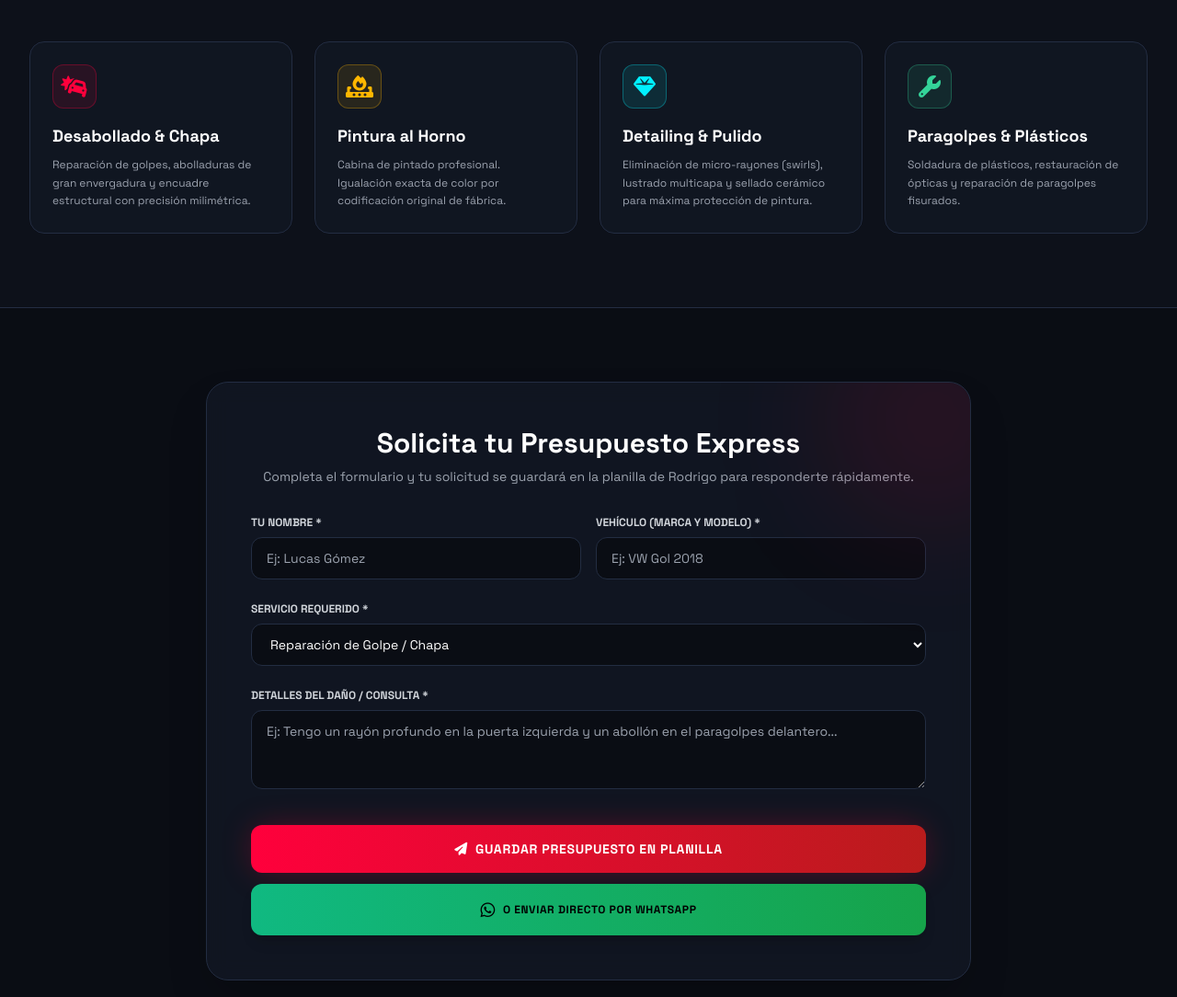
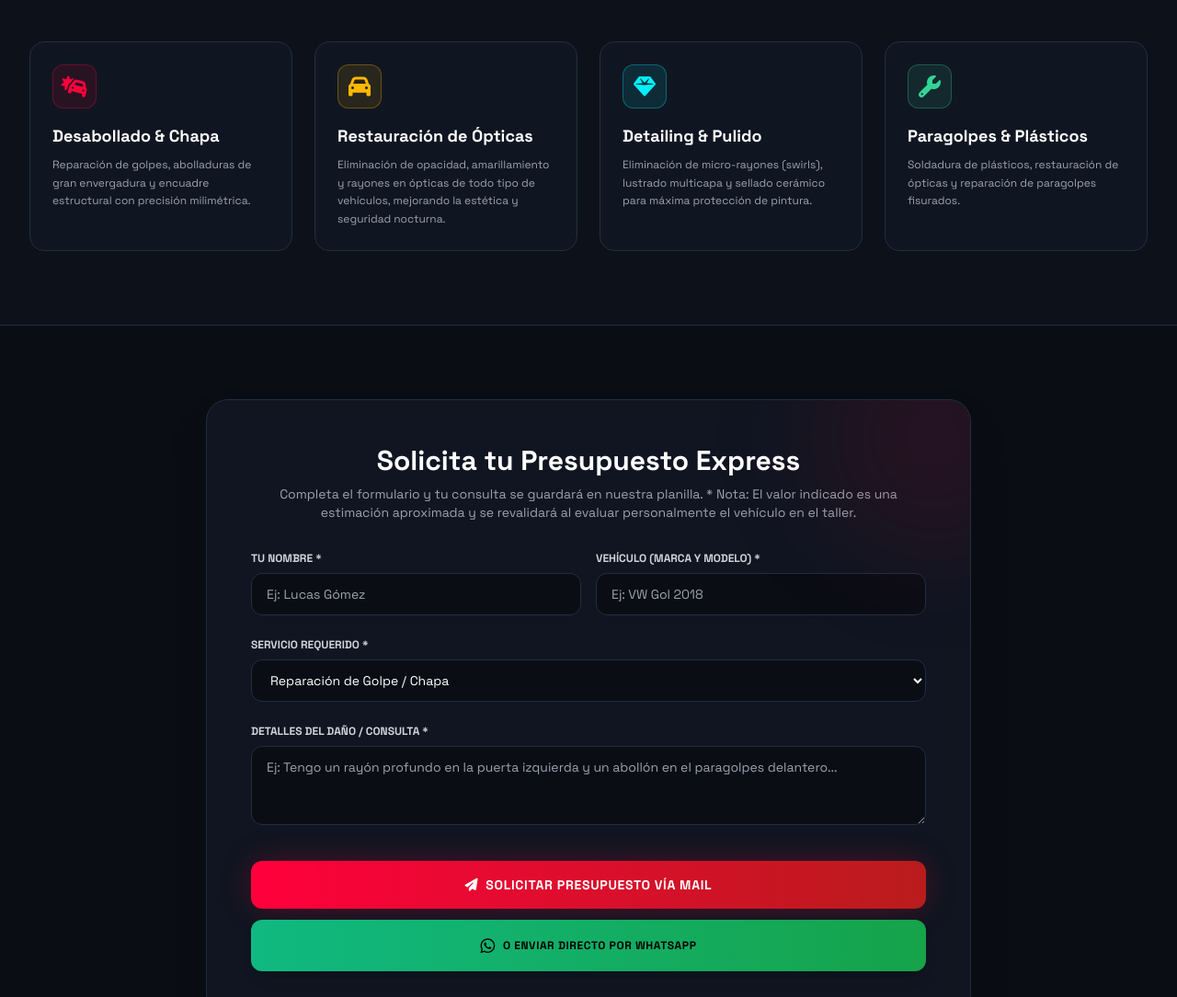
Before and after one commit to intelliwebs/tejada, a plain HTML site: page index.html in a window 1280 px wide. Shown: the part 1020-2104 px from the top of the page at 92% size. Drawn offline with nearby package versions, Linux system fonts and the light colour scheme.

Commit message:
Update index.html

```diff
--- a/index.html
+++ b/index.html
@@ -8,7 +8,7 @@
 <!-- Open Graph / Meta Tags para Compartir en WhatsApp / Redes -->
    <!-- Open Graph / Meta Tags para Compartir en WhatsApp / Redes -->
     <meta property="og:title" content="Tejada Chapa y Pintura - La Rioja">
-    <meta property="og:description" content="Taller de Chapa, Pintura al Horno y Detailing en La Rioja Capital. Pasaje Falucho 454.">
+    <meta property="og:description" content="Taller de Chapa, Reparación de Ópticas y Detailing en La Rioja Capital. Pasaje Falucho 454.">
     <meta property="og:image" content="https://i.postimg.cc/9MZ496z5/tejada-500.png">
     <meta property="og:url" content="https://intelliwebs.github.io/tejada/"> <!-- ⚠️ REEMPLAZA CON TU URL PÚBLICA REAL -->
     <meta property="og:type" content="website">
@@ -16,7 +16,7 @@
     <!-- Twitter Card Meta Tags -->
     <meta name="twitter:card" content="summary_large_image">
     <meta name="twitter:title" content="Tejada Chapa y Pintura - Rodrigo Tejada">
-    <meta name="twitter:description" content="Taller de Chapa, Pintura al Horno y Detailing en La Rioja Capital. Pasaje Falucho 454.">
+    <meta name="twitter:description" content="Taller de Chapa, Reparación de Ópticas y Detailing en La Rioja Capital. Pasaje Falucho 454.">
     <meta name="twitter:image" content="https://i.postimg.cc/9MZ496z5/tejada-500.png">
 
 
@@ -132,7 +132,7 @@
                 </h1>
 
                 <p class="text-gray-300 text-base sm:text-lg max-w-xl mx-auto lg:mx-0 font-normal leading-relaxed">
-                    Especialistas en desabollado de carrocerías, pintura al horno, tratamiento cerámico y corrección de laca. Devuélvele a tu vehículo el brillo y las líneas de fábrica.
+                    Especialistas en desabollado de carrocerías, reparación de ópticas, tratamiento cerámico y corrección de laca. Devuélvele a tu vehículo el brillo y las líneas de fábrica.
                 </p>
 
                 <div class="flex flex-col sm:flex-row items-center justify-center lg:justify-start gap-4 pt-2">
@@ -211,12 +211,12 @@
 
                 <div class="glass-card p-6 rounded-2xl border border-racingBorder hover:border-amberGold transition-all duration-300 group">
                     <div class="w-12 h-12 rounded-xl bg-amberGold/10 border border-amberGold/30 text-amberGold flex items-center justify-center text-2xl mb-4 group-hover:scale-110 transition-transform">
-                        <i class="fa-solid fa-fire-burner"></i>
+                        <i class="fa-solid fa-car"></i>
                     </div>
-                    <h3 class="text-lg font-bold text-white mb-2">Pintura al Horno</h3>
-                    <p class="text-xs text-gray-400 leading-relaxed">
-                        Cabina de pintado profesional. Igualación exacta de color por codificación original de fábrica.
-                    </p>
+                   <h3 class="text-lg font-bold text-white mb-2">Restauración de Ópticas</h3>
+<p class="text-xs text-gray-400 leading-relaxed">
+    Eliminación de opacidad, amarillamiento y rayones en ópticas de todo tipo de vehículos, mejorando la estética y seguridad nocturna.
+</p>
                 </div>
 
                 <div class="glass-card p-6 rounded-2xl border border-racingBorder hover:border-neonCyan transition-all duration-300 group">
@@ -251,7 +251,7 @@
 
                 <div class="text-center mb-8">
                     <h2 class="text-3xl font-black text-white">Solicita tu Presupuesto Express</h2>
-                    <p class="text-gray-400 text-sm mt-2">Completa el formulario y tu solicitud se guardará en la planilla de Rodrigo para responderte rápidamente.</p>
+              <p class="text-gray-400 text-sm mt-2">Completa el formulario y tu consulta se guardará en nuestra planilla. * Nota: El valor indicado es una estimación aproximada y se revalidará al evaluar personalmente el vehículo en el taller.</p>
                 </div>
 
                 <form id="quote-form" onsubmit="submitQuoteToGoogleSheet(event)" class="space-y-6">
@@ -284,7 +284,7 @@
 
                     <div class="space-y-3 pt-2">
                         <button type="submit" id="submit-btn" class="w-full py-4 rounded-xl bg-gradient-to-r from-crimsonRed to-red-700 text-white font-extrabold text-sm uppercase tracking-wider hover:brightness-110 transition-all glow-red flex items-center justify-center gap-2">
-                            <i class="fa-solid fa-paper-plane"></i> Guardar Presupuesto en Planilla
+                            <i class="fa-solid fa-paper-plane"></i> Solicitar presupuesto vía mail
                         </button>
 
                         <button type="button" onclick="sendWhatsAppQuote()" class="w-full py-3.5 rounded-xl bg-gradient-to-r from-emerald-500 to-green-600 text-black font-extrabold text-xs uppercase tracking-wider hover:brightness-110 transition-all flex items-center justify-center gap-2 shadow-lg">
```
